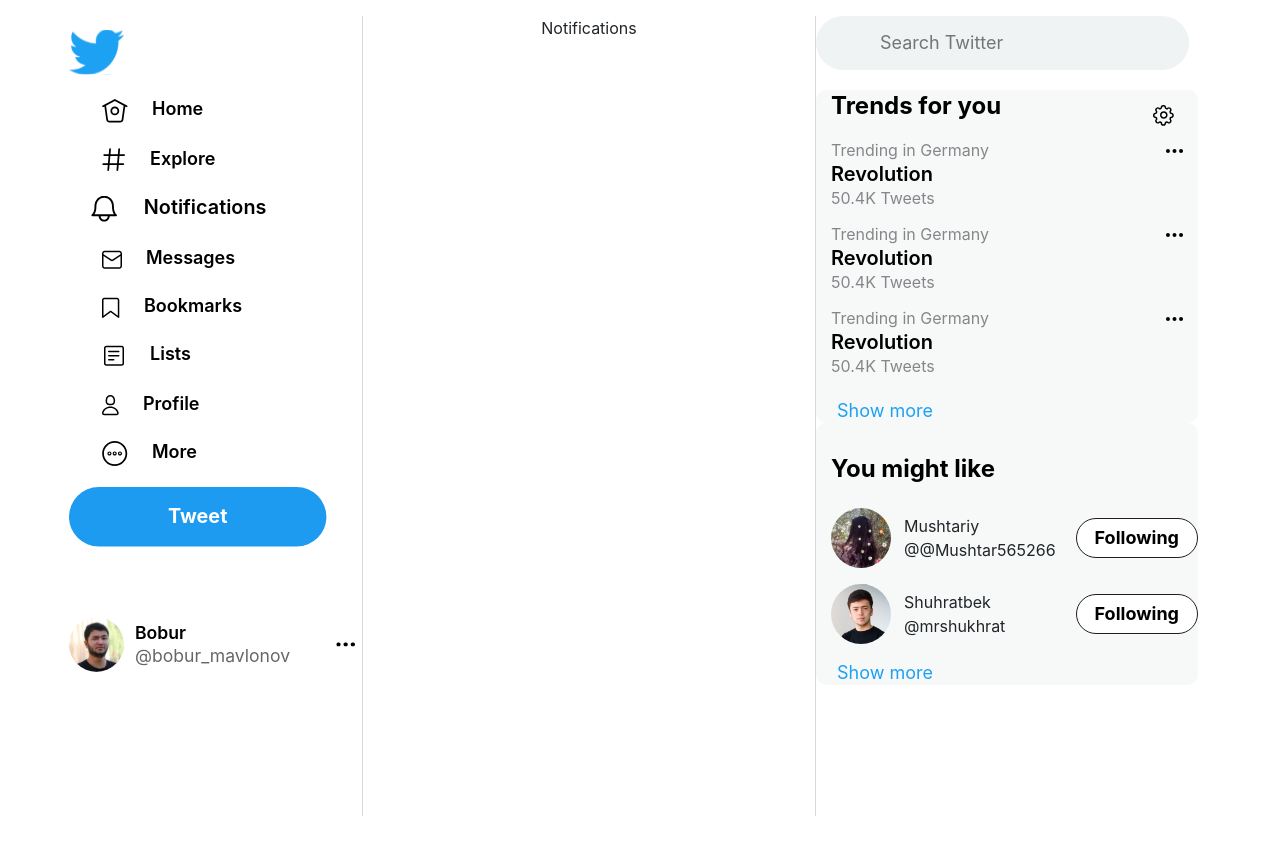
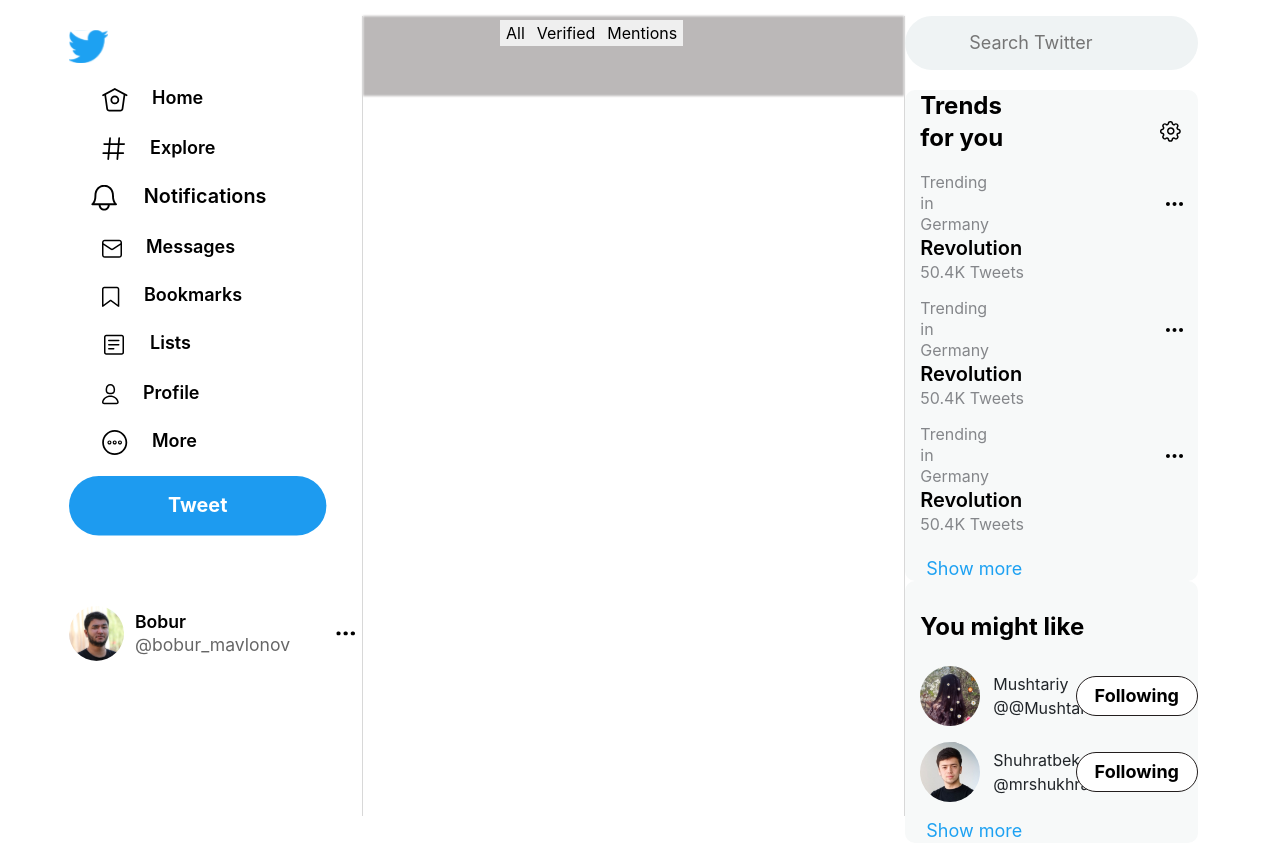
Before and after one commit to mukhammadazam/Twitter-React, a React (Create React App) app: page /Notifications in a window 1280 px wide. Before the commit the page ends 816 px from the top, so only its background shows below. Built offline with nearby package versions, Linux system fonts and the light colour scheme; no server answers.

Commit message:
initial commit

```diff
--- a/src/App.css
+++ b/src/App.css
@@ -1,6 +1,6 @@
 .active{
   transform: scale(1.1);
-font-weight: 700;
+font-weight: 900;
 font-size: 20px;
 line-height: 24px;
 
--- a/src/App.js
+++ b/src/App.js
@@ -25,7 +25,10 @@
       <Route path='/More' element={<More/>}/>
         <Route path='*'  element={ <Navigate to='/' />}  />
       </Routes>
-      <Right/>
+
+      {true ? <Right/> : <More/>}
+
+
     </div>
 
   );
--- /dev/null
+++ b/src/Notifications/Noti.scss
@@ -0,0 +1,23 @@
+.bg{
+    background-color: #bbb8b8;
+    filter: blur(1px);
+    height: 80px;
+    max-width: 650px;
+    width: 100%;
+}
+.noti{
+    display: flex;
+
+    position: absolute;
+    left: 500px;
+    top: 20px;
+    &__btnAll{
+border: none;
+    }
+    &__btnVerified{
+border: none;
+}
+&__btnMentions{
+    border: none;
+}
+}
--- a/src/Notifications/Notifications.jsx
+++ b/src/Notifications/Notifications.jsx
@@ -1,7 +1,17 @@
-
+import './Noti.scss';
 const Notifications = () => {
   return (
-    <div>Notifications</div>
+    <>
+    <div className="bg">
+
+    </div>
+    <br />
+    <div className="noti">
+      <button className="d-block noti__btnAll">All</button>
+      <button className="d-block noti__btnVerified">Verified</button>
+      <button className="d-block noti__btnMentions">Mentions</button>
+    </div>
+    </>
   )
 }
 
--- a/src/twitter/LeftSahifa.jsx
+++ b/src/twitter/LeftSahifa.jsx
@@ -22,8 +22,8 @@
         <div className=" nav flex-1">
             <div className="d-flex   nav_enner flex-column">
                 <NavLink className='pb-4  pt-3'>
-<div className="logo">
-<img className='' src={img5} alt="logo" />
+<div className="logo d-flex justify-content-start">
+<img className='logo-enner' src={img5} alt="logo" width='35px' height="30px" />
 
 </div>
                 </NavLink>
--- a/src/twitter/LeftSahifa.scss
+++ b/src/twitter/LeftSahifa.scss
@@ -9,6 +9,10 @@
  &__enner{
      box-sizing: border-box;
     margin-left: 20px;
+ }
+ .logo-enner{
+    object-fit: cover;
+    vertical-align: middle;
  }
     .leni{
         font-style: normal;
```
